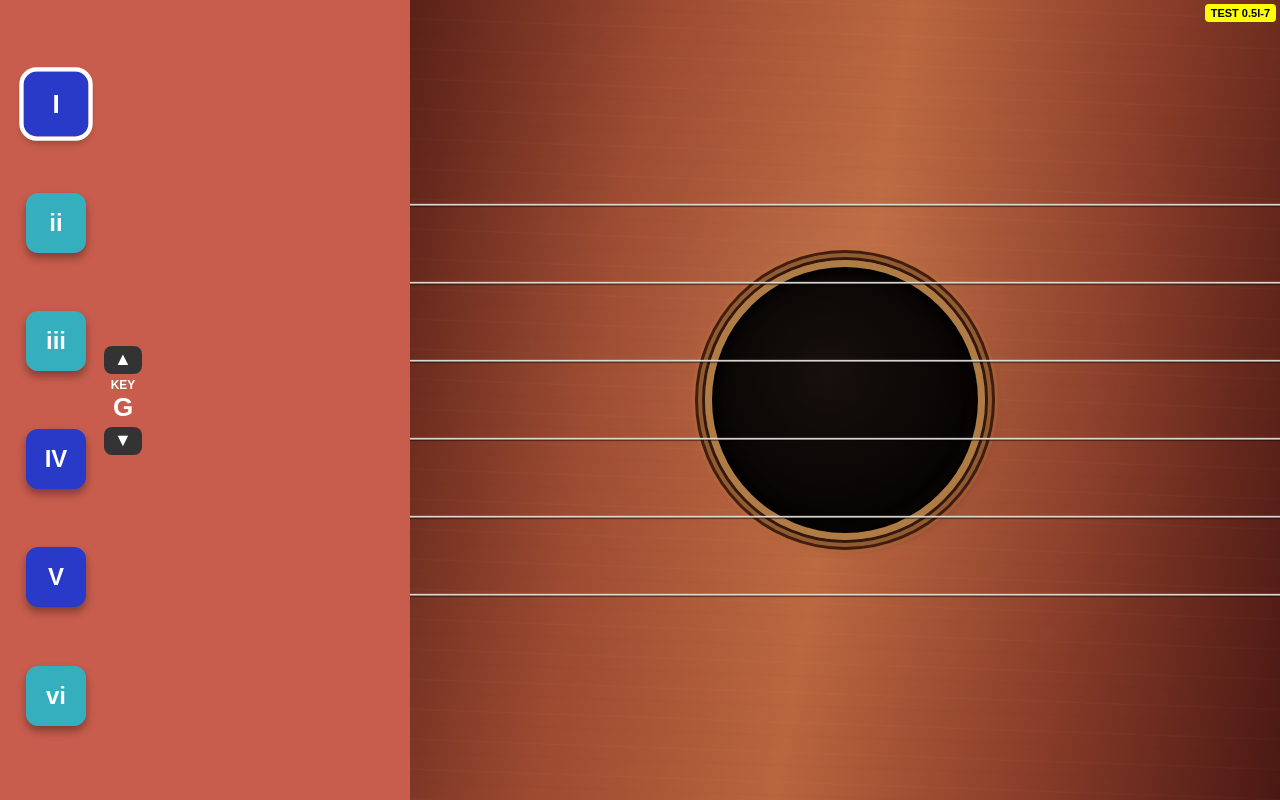
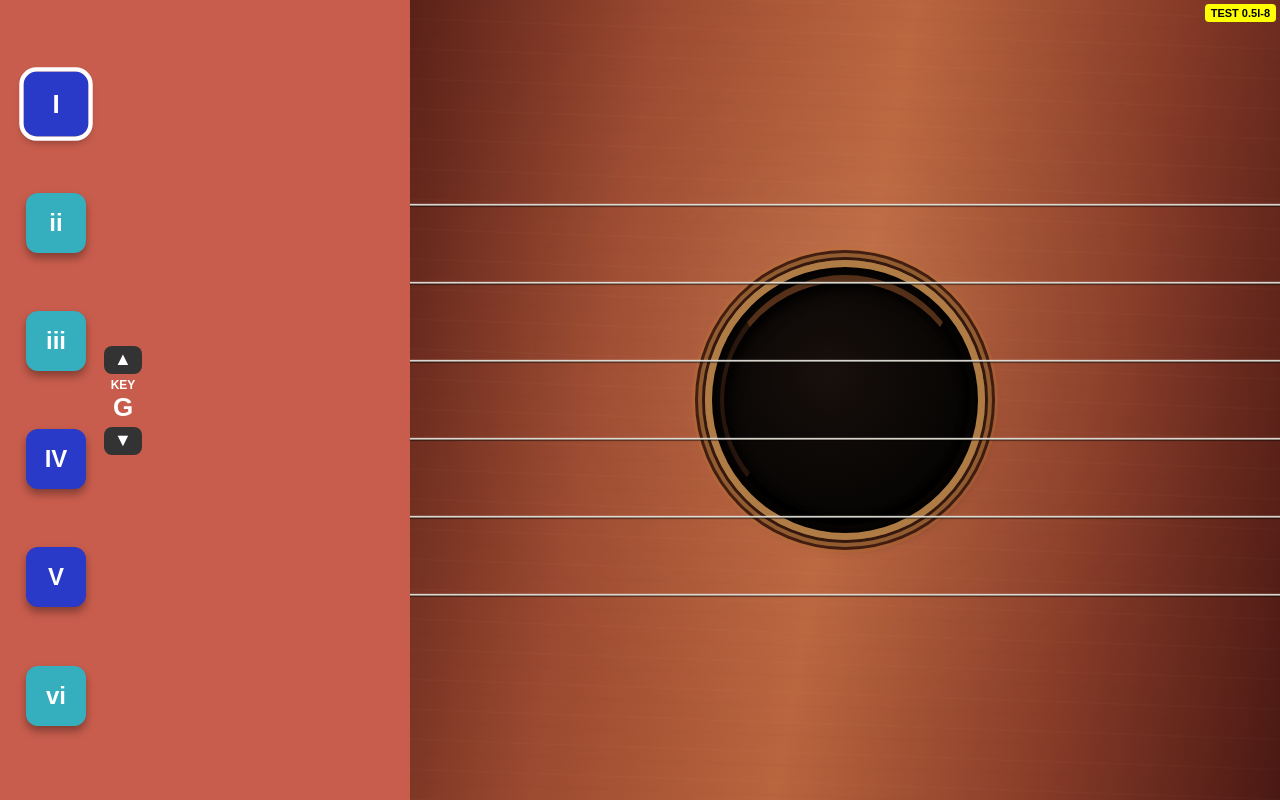
Before and after one commit to jdriggers65/Virtual-Guitar, a plain HTML site: page index.html in a window 1280 px wide. Drawn offline with Linux system fonts and the light colour scheme.

Commit message:
Add files via upload

```diff
--- a/index.html
+++ b/index.html
@@ -9,7 +9,7 @@
 
     <title>Virtual Guitar</title>
 
-    <link rel="stylesheet" href="style.css?v=0.5L-7">
+    <link rel="stylesheet" href="style.css?v=0.5L-8">
 </head>
 
 <body>
@@ -88,9 +88,9 @@
 
     </main>
 
-    <script src="./app.js?v=0.5l-7"></script>
+    <script src="./app.js?v=0.5l-8"></script>
 
 </body>
-<div class="build-version">TEST 0.5l-7</div>
+<div class="build-version">TEST 0.5l-8</div>
 
 </html>
--- a/style.css
+++ b/style.css
@@ -291,6 +291,25 @@ background:
     -webkit-tap-highlight-color: transparent;
 }
 
+.soundhole::after {
+    content: "";
+    position: absolute;
+
+    inset: 8px;
+
+    border-radius: 50%;
+
+    border-top: 7px solid rgba(150, 85, 45, 0.55);
+    border-left: 4px solid rgba(120, 65, 35, 0.30);
+    border-right: 4px solid rgba(0, 0, 0, 0.65);
+    border-bottom: 7px solid rgba(0, 0, 0, 0.85);
+
+    box-shadow:
+        inset 5px 7px 12px rgba(0, 0, 0, 0.85);
+
+    pointer-events: none;
+}
+
 /* ------------------------------
    GUITAR STRINGS
 ------------------------------ */
```
